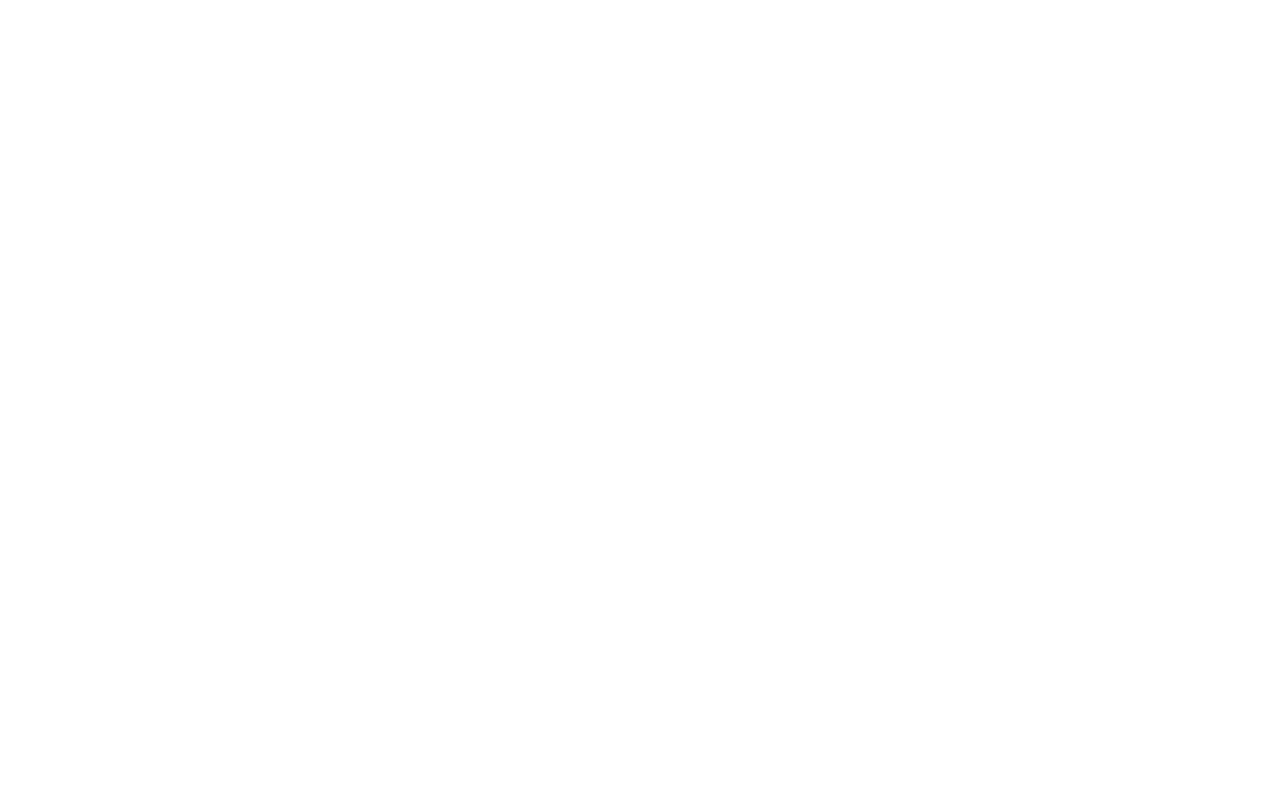
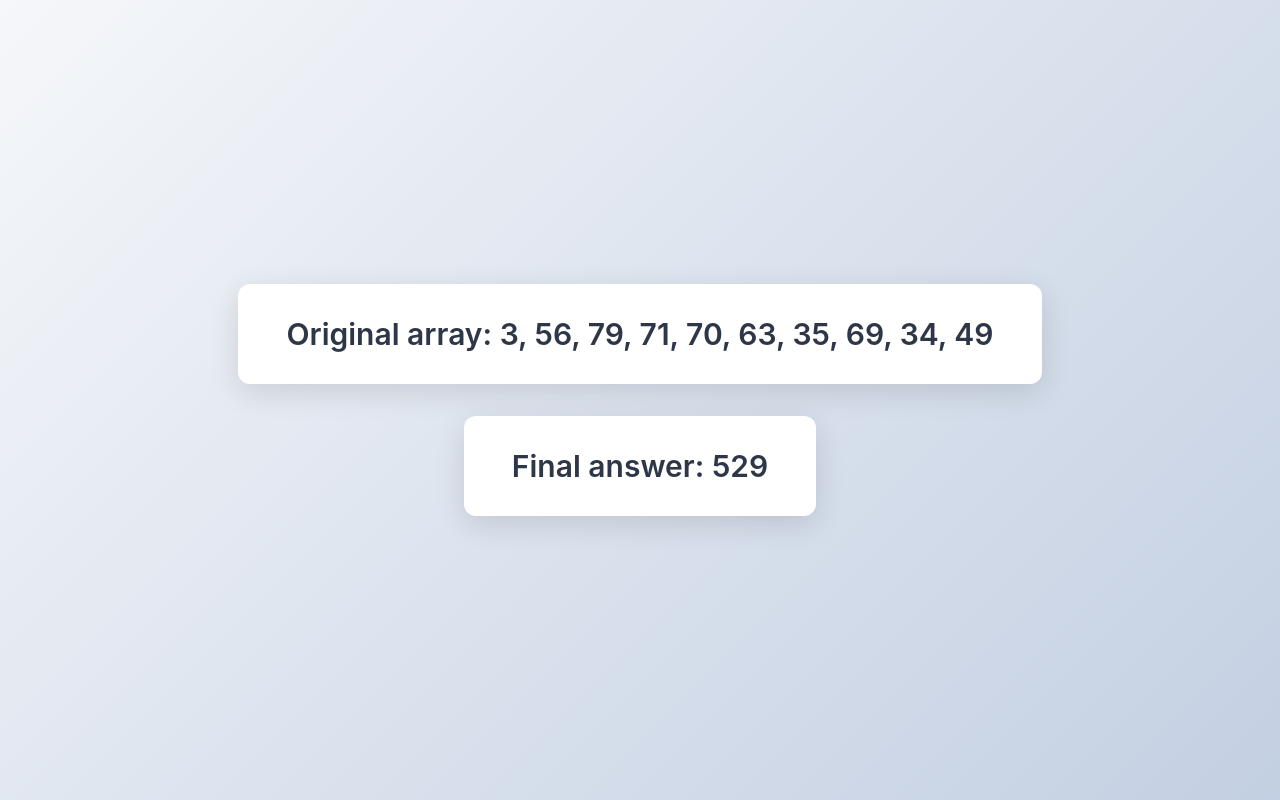
Before and after one commit to mikeyj777/functional_programming_problem_set, a React (Create React App) app in the folder client/: page /004 in a window 1280 px wide. Before the commit this address had no page. Built offline with nearby package versions, Linux system fonts and the light colour scheme.

Commit message:
finished 4

```diff
--- a/client/src/App.js
+++ b/client/src/App.js
@@ -5,6 +5,7 @@
 import Func001 from './components/001';
 import Func002 from './components/002';
 import Func003 from './components/003';
+import Func004 from './components/004';
 import './App.css';
 import './styles/global.css';
 
@@ -18,6 +19,7 @@
           <Route path="/001" element={<Func001 />} />
           <Route path="/002" element={<Func002 />} />
           <Route path="/003" element={<Func003 />} />
+          <Route path="/004" element={<Func004 />} />
         </Routes>
       </div>
     </Router>
--- /dev/null
+++ b/client/src/components/004.jsx
@@ -0,0 +1,50 @@
+import React, { useState, useEffect } from 'react';
+
+// notes for claude:
+// functional programming problem set.
+// please review with sandwich method.
+
+// problem: Write a function that takes an array of objects
+// with a 'price' property and returns the total cost.
+
+class Good {
+  constructor(name, price) {
+    this.name = name;
+    this.price = price;
+  }
+}
+
+const Func004 = () => {
+
+  const generateGoods = () => {
+    const goods = [];
+    for (let i = 0; i < 10; i++) {
+      goods.push(new Good("Good " + i, Math.floor(Math.random() * 100)));
+    }
+    return goods;
+  };
+
+  const [goods, setGoods] = useState([]);
+  const [totalCost, setTotalCost] = useState(0);
+
+  useEffect(() => {
+    setGoods(generateGoods());
+  }, []);
+
+  useEffect(() => {
+    setTotalCost(goods.reduce((total, good) => total + good.price, 0));
+  }, [goods]);
+
+  return (
+    <div className="func-container">
+      <div className="func-card">
+        <h1 className="func-text">Original array: {goods.map(good => good.price).join(', ')}</h1>
+      </div>
+      <div className="func-card">
+        <h1 className="func-text">Final answer: {totalCost}</h1>
+      </div>
+    </div>
+  );
+};
+
+export default Func004;
```
